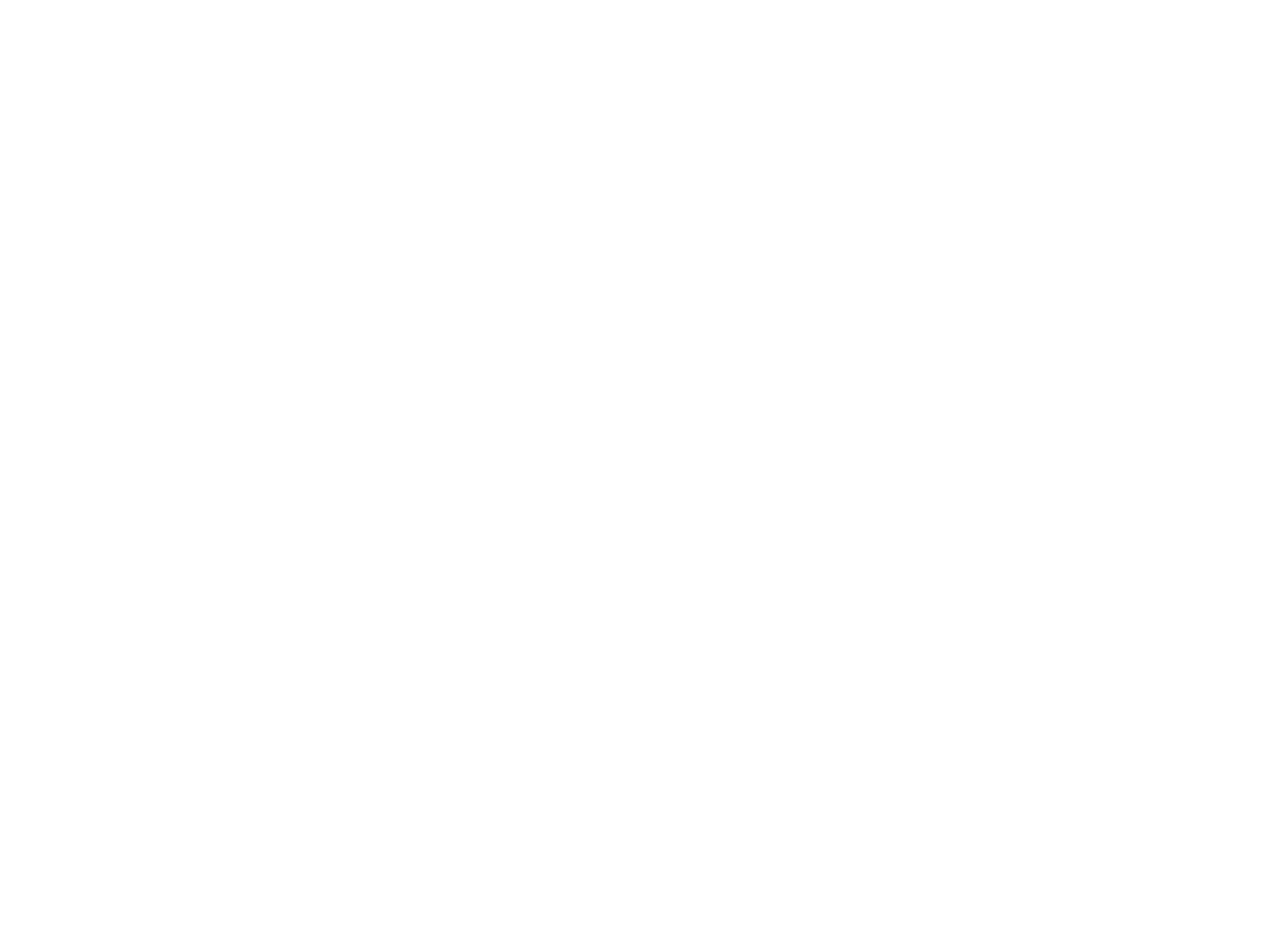
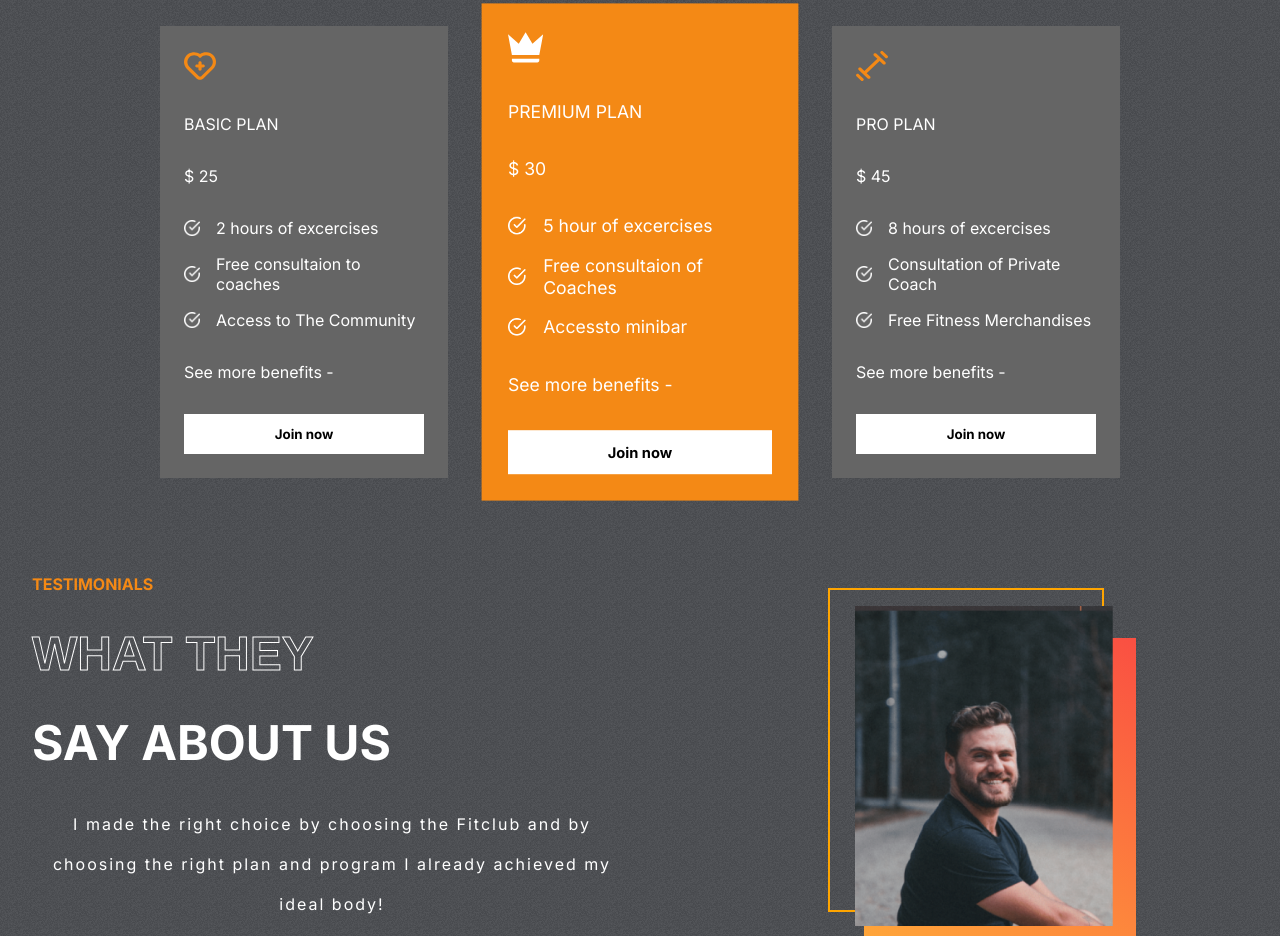
Before and after one commit to kousei1015/gymwebsite, a React (Create React App) app: page / in a window 1280 px wide. Shown: the part 1907-2843 px from the top of the page. Before the commit the page ends 1778 px from the top, so only its background shows below. Built offline with nearby package versions, Linux system fonts and the light colour scheme.

Commit message:
Testimonails completed

```diff
--- a/src/App.js
+++ b/src/App.js
@@ -1,7 +1,9 @@
 import './App.css';
 import Hero from './components/Hero/Hero';
+import Plans from './components/Plans/Plans';
 import Programs from './components/Programs/Programs';
 import Reasons from './components/Reasons/Reasons';
+import Testimonials from './components/Testimonials/Testimonials';
 
 function App() {
   return (
@@ -9,6 +11,8 @@
       <Hero />
       <Programs />
       <Reasons />
+      <Plans />
+      <Testimonials />
     </div>
   );
 }
--- /dev/null
+++ b/src/components/Plans/Plans.css
@@ -0,0 +1,59 @@
+.plans-container{
+  margin-top: -4rem;
+  padding: 0 2rem;
+  display: flex;
+  flex-direction: column;
+  gap: 4rem;
+  position: relative;
+}
+
+.plans {
+  display: flex;
+  align-items: center;
+  justify-content: center;
+  gap: 3rem;
+}
+
+.plan{
+  display: flex;
+  flex-direction: column;
+  background-color: var(--caloryCard);
+  color: white;
+  padding: 1.5rem;
+  width: 15rem;
+  gap: 2rem;
+}
+
+.plan:nth-child(2){
+  background-color: var(--orange);
+  transform: scale(1.1);
+}
+
+.plan>svg{
+  fill: var(--orange);
+  width: 2rem;
+  height: 2rem;
+}
+
+.features{
+  display: flex;
+  flex-direction: column;
+  gap: 1rem;
+}
+
+.feature{
+  display: flex;
+  align-items: center;
+  gap: 1rem;
+}
+.feature>img{
+  width: 1rem;
+}
+
+.plans>:nth-child(2)>svg{
+  fill: white;
+}
+
+.plans:nth-child(2)>button{
+  color: orange;
+}
--- /dev/null
+++ b/src/components/Plans/Plans.jsx
@@ -0,0 +1,41 @@
+import React from "react";
+import { plansData } from "../../data/plansData";
+import "./Plans.css";
+import whiteTick from "../../assets/whiteTick.png";
+const Plans = () => {
+  return (
+    <div className="plans-container">
+      <div className="programs-header" style={{ gap: "2rem" }}>
+        <span className="stroke-text">READY TO START</span>
+        <span>YOUR JOURNEY</span>
+        <span className="stroke-text">NOW WITHUS</span>
+      </div>
+
+      {/*plans card */}
+
+      <div className="plans">
+        {plansData.map((plan, i) => (
+          <div className="plan" key="i">
+            {plan.icon}
+            <span>{plan.name}</span>
+            <span>$ {plan.price}</span>
+
+            <div className="features">
+              {plan.features.map((feature, i) => (
+                <div className="feature">
+                  <img src={whiteTick} alt="" />
+                  <span key="i">{feature}</span>
+                </div>
+              ))}
+            </div>
+            <div>
+              <span>See more benefits -</span>
+            </div>
+            <button className="btn">Join now</button>
+          </div>
+        ))}
+      </div>
+    </div>
+  );
+};
+export default Plans;
--- /dev/null
+++ b/src/components/Testimonials/Testimonials.css
@@ -0,0 +1,77 @@
+.Testimonials {
+  display: flex;
+  gap: 1rem;
+  padding: 0 2rem;
+}
+
+.left-t {
+  display: flex;
+  flex: 1 1;
+  gap: 2rem;
+  flex-direction: column;
+  text-transform: uppercase;
+  color: white;
+}
+
+.left-t > :nth-child(1) {
+  color: var(--orange);
+  font-weight: bold;
+}
+
+.left-t > :nth-child(2),
+.left-t > :nth-child(3) {
+  font-size: 3rem;
+  font-weight: bold;
+}
+
+.left-t>:nth-child(4){
+  text-transform: none;
+  text-align: center;
+  letter-spacing: 2px;
+  line-height: 40px;
+}
+
+.right-t{
+  flex: 1;
+  position: relative;
+}
+
+.right-t>img{
+  position: absolute;
+  width: 17rem;
+  height: 20rem;
+  object-fit: contain;
+  right: 8rem;
+  top: 2rem;
+}
+
+.right-t>:nth-child(1){
+  position: absolute;
+  background-color: transparent;
+  width: 17rem;
+  height: 20rem;
+  border: 2px solid orange;
+  right: 9rem;
+  top: .9rem;
+}
+
+.right-t>:nth-child(2){
+  background: var(--planCard);
+    height: 19rem;
+    position: absolute;
+    right: 7rem;
+    top: 4rem;
+    width: 17rem;
+}
+
+.arrows{
+  display: flex;
+  gap: 1rem;
+  position: absolute;
+  bottom: 1rem;
+}
+
+.arrows>img{
+  width: 1.5rem;
+  cursor: pointer;
+}
--- /dev/null
+++ b/src/components/Testimonials/Testimonials.jsx
@@ -0,0 +1,38 @@
+import React, { useState } from "react";
+import "./Testimonials.css";
+import { testimonialsData } from "../../data/testimonialsData";
+import leftArrow from "../../assets/leftArrow.png";
+import rightArrow from "../../assets/rightArrow.png";
+
+const Testimonials = () => {
+  const [seleted, setSelected] = useState(0);
+  const tLength = testimonialsData.length;
+  return (
+    <div className="Testimonials">
+      <div className="left-t">
+        <span>Testimonials</span>
+        <span className="stroke-text">What they</span>
+        <span>say about us</span>
+        <span>{testimonialsData[0].review}</span>
+        <span>
+          <span style={{ color: "var(--orange)" }}>
+            {testimonialsData[seleted].name}
+          </span>{" "}
+          - {testimonialsData[seleted].status}
+        </span>
+      </div>
+      <div className="right-t">
+        <div></div>
+        <div></div>
+        <img src={testimonialsData[seleted].image} alt="" />
+
+        <div className="arrows">
+          <img src={leftArrow} alt="" />
+          <img src={rightArrow} alt="" />
+        </div>
+      </div>
+    </div>
+  );
+};
+
+export default Testimonials;
```
